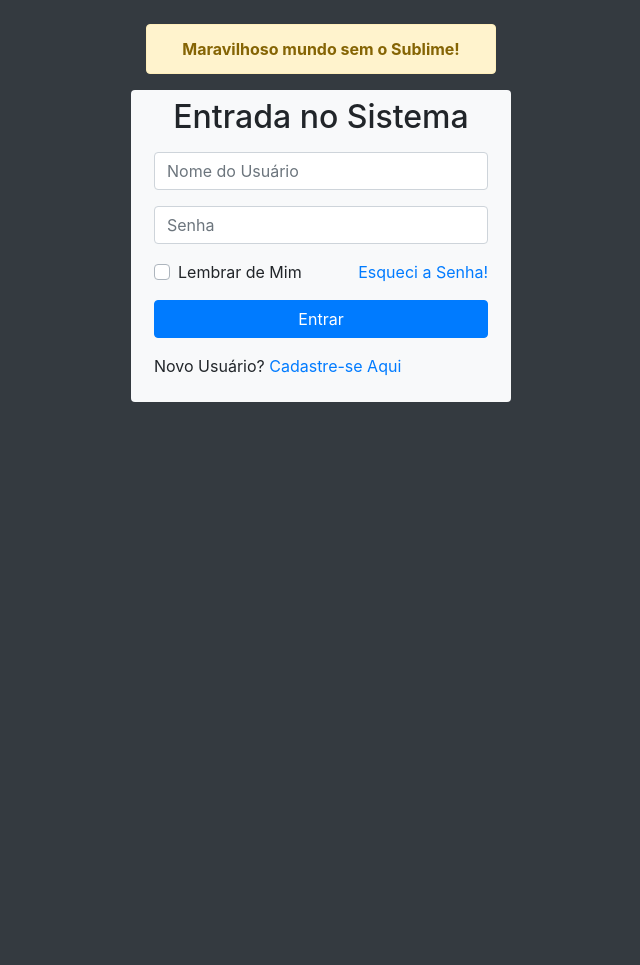
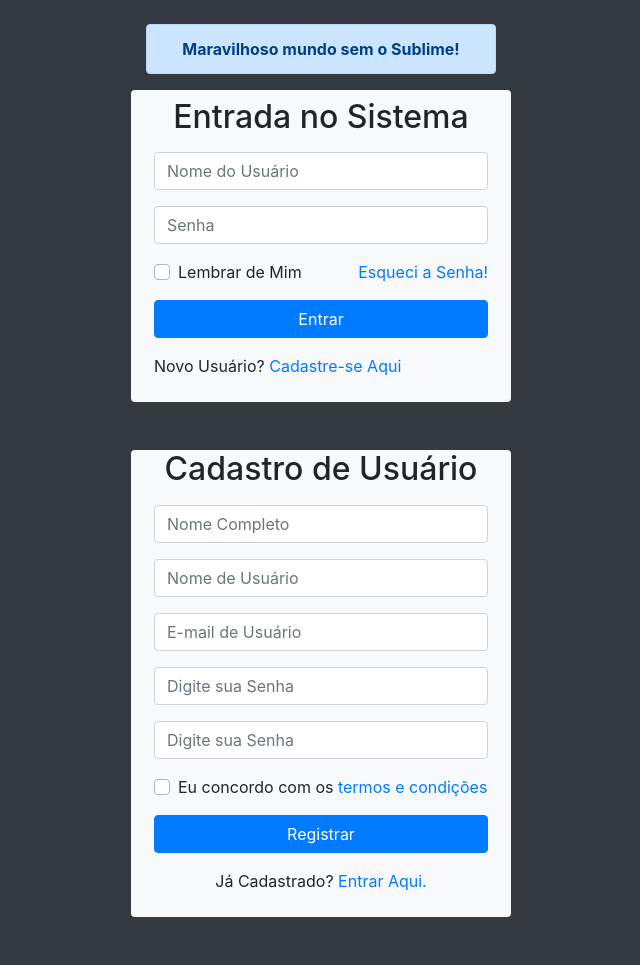
Before and after one commit to Vinicius1109/sistema_de_login_AIPR2019v1, a PHP site: page / in a window 1280 px wide. Shown: the whole page, without its empty margins (319-959 px from the left). Before the commit the page ends 402 px from the top, so only its background shows below. Run offline with PHP 8.4, Linux system fonts and the light colour scheme; some libraries are stand-ins or nearby versions.

Commit message:
Add files via upload

```diff
--- a/index.php
+++ b/index.php
@@ -13,7 +13,7 @@
         <!-- Conteúdo Principal -->
             <section class="row">
                 <div class="col-lg-4 offset-lg-4" id="alerta">
-                    <div class="alert alert-warning text-center">
+                    <div class="alert alert-primary text-center">
                         <strong id="resultado">
                         Maravilhoso mundo sem o Sublime!
                         </strong>
@@ -22,7 +22,7 @@
             </section>
 
             <!-- Formulário de Login -->
-            <section class="row">
+            <section class="row mb-5">
                 <div class="col-lg-4 offset-lg-4 bg-light rounded" id="caixaLogin">
                     <h2 class="text-center mt-2">Entrada no Sistema</h2>
                     <form action="#" id="formLogin" class="p-2">
@@ -64,6 +64,55 @@
                 </div>
             </section>
 
+             <!-- Formulário de Cadastro -->
+            <section class="row mb-5">
+                <div class="col-lg-4 offset-lg-4 bg-light rounded" id="caixaCadastro">
+                    <h2 class="text-center">Cadastro de Usuário</h2>
+                    <form action="#" class="p-2" id="frmCadastro">
+
+                        <div class="form-group">
+                            <input type="text" name="nomeCompleto" id="nomeCompleto" class="form-control" placeholder="Nome Completo" required>
+                        </div>
+
+                        <div class="form-group">
+                            <input type="text" name="nomeUsuário" id="nomeUsuário" class="form-control" placeholder="Nome de Usuário" required>
+                        </div>
+
+                        <div class="form-group">
+                            <input type="email" name="emailUsuário" id="emailUsuário" class="form-control" placeholder="E-mail de Usuário" required>
+                        </div>
+
+                        <div class="form-group">
+                            <input type="password" name="senhaUsuário" id="senhaUsuário" class="form-control" placeholder="Digite sua Senha" required>
+                        </div>
+
+                        <div class="form-group">
+                            <input type="password" name="senhaConfirma" id="senhaConfirma" class="form-control" placeholder="Digite sua Senha" required>
+                        </div>
+
+                        <div class="form-group">
+                            <div class="custom-control custom-checkbox">
+                                <input type="checkbox" name="concordar" id="concordar" class="custom-control-input">
+                                <label for="concordar" class="custom-control-label">
+                                    Eu concordo com os
+                                    <a href="#"> termos e condições</a>
+                                </label>
+                            </div>
+                        </div>
+
+                        <div class="form-group">
+                            <input type="submit" value="Registrar" class="btn btn-primary btn-block" id="btnRegistrar">
+                        </div>
+
+                        <div class="form-group">
+                            <p class="text-center"> Já Cadastrado?
+                            <a href="#" id="btnRegistrar"> Entrar Aqui.</a>
+                            </p>
+                        </div>
+                    </form>
+                </div>
+            </section>
+
         </main>
 
     <script src="https://cdnjs.cloudflare.com/ajax/libs/jquery/3.4.1/jquery.slim.min.js"></script>
```
